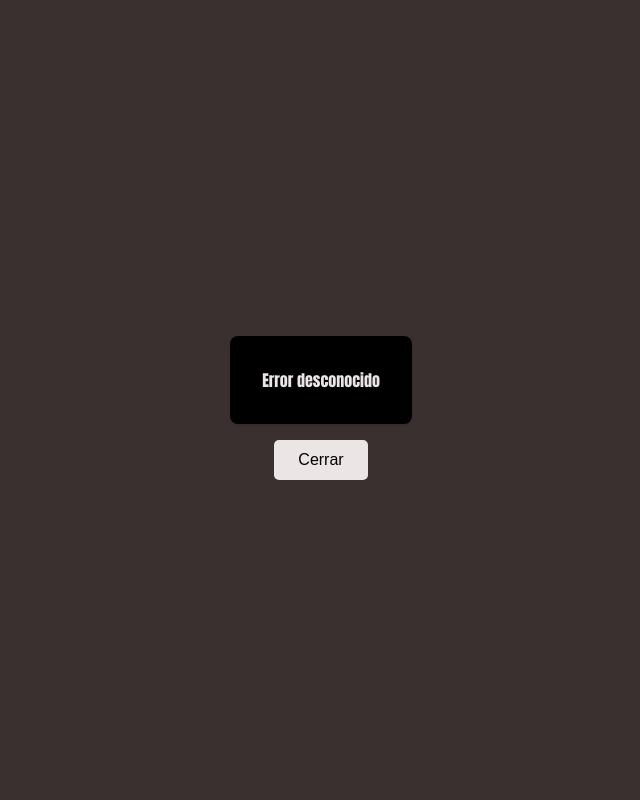
After one commit to saroca-f/torneo_unmatched, a PHP site: page /register_error.html in a window 1280 px wide. The commit adds this page. Shown: the whole page, without its empty margins (319-959 px from the left). Run offline with PHP 8.4, Linux system fonts and the light colour scheme.

Commit message:
register terminado

```diff
--- a/src/nginx/www/index.html
+++ b/src/nginx/www/index.html
@@ -10,7 +10,7 @@
 	<body>
 		<header>
 			<div class="menu">
-				<a href="./login/login.html">
+				<a href="login.html">
 					<button>Iniciar sesión</button>
 				</a>
 				<a href="register.html">
--- /dev/null
+++ b/src/nginx/www/register_error.css
@@ -0,0 +1,51 @@
+body {
+	margin: 0;
+	padding: 0;
+	height: 100vh;
+	display: flex;
+	justify-content: center;
+	align-items: center;
+	flex-direction: column;
+	background-color: #3b3030;
+	font-family: sans-serif;
+}
+
+form, h1 {
+	position: relative;
+	z-index: 1;
+}
+
+header {
+	position: fixed;
+	top: 0;
+	left: 0;
+	width: 100%;
+	background: #000000;
+	z-index: 1000;
+}
+
+p {
+	font-size: 1rem;
+	color: #ebe5e5;
+	padding: 2rem;
+	font-family: 'Anton', sans-serif;
+	background-color: #000000;
+	border-radius: 8px;
+	box-shadow: 0 2px 2px rgba(0, 0, 0, 0.1);
+	width: auto;
+	margin: 1rem auto 1rem auto;
+	text-align: center;
+}
+
+button {
+	background-color: #ebe5e5;
+	color: #000000;
+	border: none;
+	padding: 0.7em 1.5em;
+	border-radius: 5px;
+	font-size: 1em;
+	cursor: pointer;
+	position: center;
+	display: block;
+	margin: 0 auto;
+}
--- /dev/null
+++ b/src/nginx/www/register_error.html
@@ -0,0 +1,20 @@
+<!DOCTYPE html>
+<html lang="en">
+<head>
+    <meta charset="UTF-8">
+	<title>Register_error</title>
+	<link href="https://fonts.googleapis.com/css2?family=Anton&display=swap" rel="stylesheet">
+	<link rel="icon" href="./favicon/favicon.ico" type="image/x-icon">
+	<link rel="stylesheet" href="register_error.css">
+</head>
+<body>
+    <div class="box">
+        <p id="msg"></p>
+        <button onclick="window.close()">Cerrar</button>
+    </div>
+    <script>
+        const params = new URLSearchParams(window.location.search);
+        document.getElementById("msg").innerText = params.get("msg") || "Error desconocido";
+    </script>
+</body>
+</html>
```
Also changed, not shown: src/nginx/www/cgi-bin/register.php (+18 -5 lines), src/data/users.db (added), src/nginx/www/login.css (renamed from src/nginx/www/login/login.css), src/nginx/www/login.html (renamed from src/nginx/www/login/login.html), src/nginx/www/login.png (renamed from src/nginx/www/login/login.png), 2 other files.
